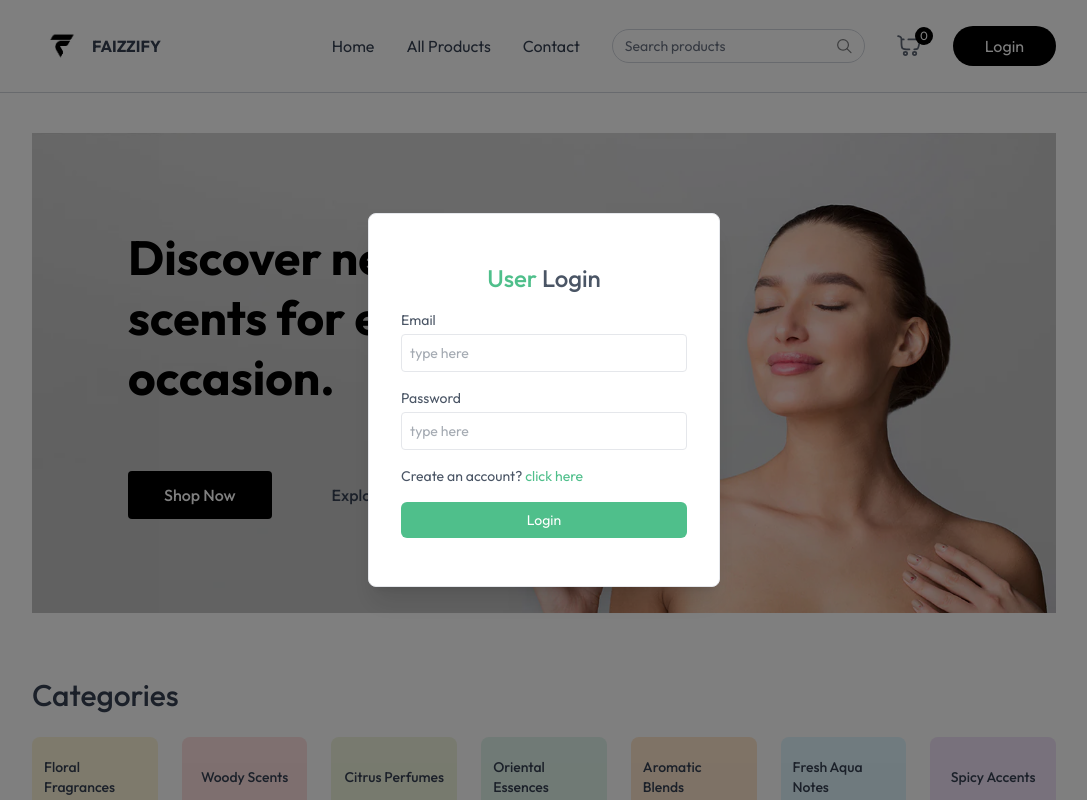
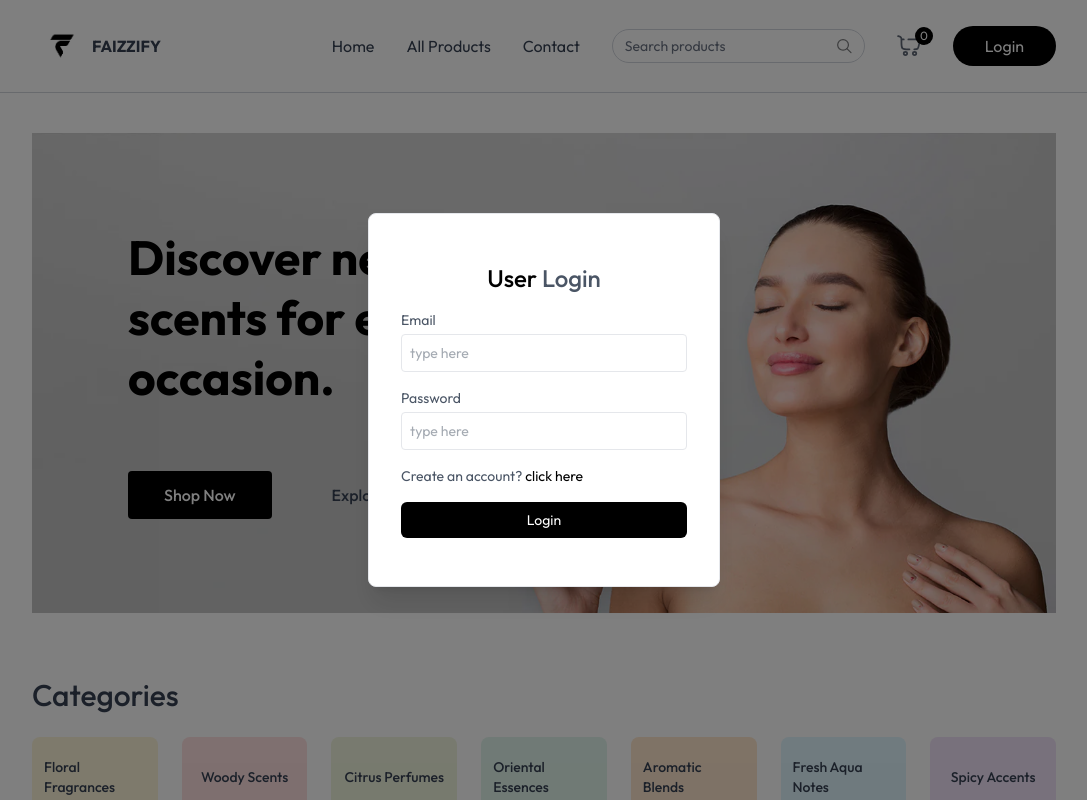
Before and after one commit to IzharProCoder-web/Faizffy-Store, a React (Vite) app in the folder Frontend/: page / in a window 1280 px wide. Both pictures are taken after a click on the button "Login". Shown: the top 800 px of the page, without its empty margins (96-1183 px from the left). Built offline with nearby package versions, Linux system fonts and the light colour scheme; no server answers.

Commit message:
fifth Commit

```diff
--- a/Frontend/src/component/Login.jsx
+++ b/Frontend/src/component/Login.jsx
@@ -33,7 +33,7 @@ const Login = () => {
     <div onClick={() => setShowUserLogin(false) } className="fixed top-0 left-0 right-0 bottom-0 z-30 flex items-center text-sm text-gray-600 bg-black/50">
       <form onSubmit={onSubmitHandler} onClick={(e) => e.stopPropagation()} className="flex flex-col gap-4 m-auto items-start p-8 py-12 w-80 sm:w-[352px] rounded-lg shadow-xl border border-gray-200 bg-white">
         <p className="text-2xl font-medium m-auto">
-          <span className="text-[#4fbf8b]">User</span>{" "}
+          <span className="text-[#000]">User</span>{" "}
           {state === "login" ? "Login" : "Sign Up"}
         </p>
         {state === "register" && (
@@ -43,7 +43,7 @@ const Login = () => {
               onChange={(e) => setName(e.target.value)}
               value={name}
               placeholder="type here"
-              className="border border-gray-200 rounded w-full p-2 mt-1 outline-[#4fbf8b]"
+              className="border border-gray-200 rounded w-full p-2 mt-1 outline-[#000]"
               type="text"
               required
             />
@@ -55,7 +55,7 @@ const Login = () => {
             onChange={(e) => setEmail(e.target.value)}
             value={email}
             placeholder="type here"
-            className="border border-gray-200 rounded w-full p-2 mt-1 outline-[#4fbf8b]"
+            className="border border-gray-200 rounded w-full p-2 mt-1 outline-[#000]"
             type="email"
             required
           />
@@ -66,7 +66,7 @@ const Login = () => {
             onChange={(e) => setPassword(e.target.value)}
             value={password}
             placeholder="type here"
-            className="border border-gray-200 rounded w-full p-2 mt-1 outline-[#4fbf8b]"
+            className="border border-gray-200 rounded w-full p-2 mt-1 outline-[#000]"
             type="password"
             required
           />
@@ -76,7 +76,7 @@ const Login = () => {
             Already have account?{" "}
             <span
               onClick={() => setState("login")}
-              className="text-[#4fbf8b] cursor-pointer"
+              className="text-[#000] cursor-pointer"
             >
               click here
             </span>
@@ -86,13 +86,13 @@ const Login = () => {
             Create an account?{" "}
             <span
               onClick={() => setState("register")}
-              className="text-[#4fbf8b] cursor-pointer"
+              className="text-[#000] cursor-pointer"
             >
               click here
             </span>
           </p>
         )}
-        <button className="bg-[#4fbf8b] hover:bg-f transition-all text-white w-full py-2 rounded-md cursor-pointer">
+        <button className="bg-[#000] hover:bg-f transition-all text-white w-full py-2 rounded-md cursor-pointer">
           {state === "register" ? "Create Account" : "Login"}
         </button>
       </form>
```
Also changed, not shown: 1 other file (tests, documents, lock files or other folders).
